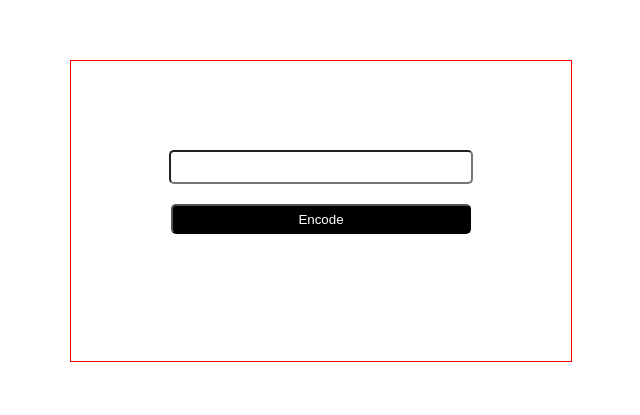
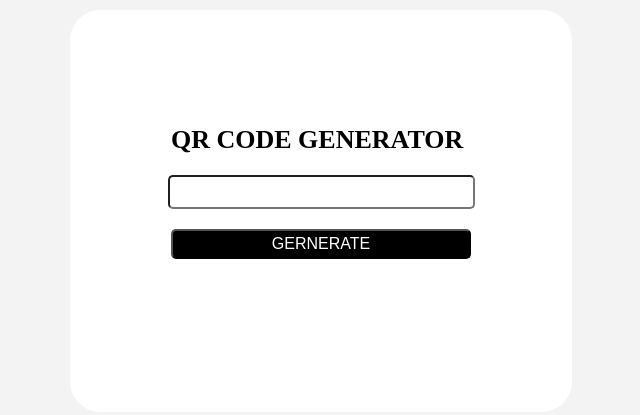
Before and after one commit to Ayush-the-uchiha/selfProject, a plain HTML site: page qrCodeGenerator/index.html in a window 1280 px wide. Shown: the part 139-554 px from the top of the page, without its empty margins (319-959 px from the left). Drawn offline with Linux system fonts and the light colour scheme.

Commit message:
Refactor QR code generator HTML layout and styles
Updated styles and structure for better layout and aesthetics.

```diff
--- a/qrCodeGenerator/index.html
+++ b/qrCodeGenerator/index.html
@@ -1,3 +1,4 @@
+
 <!DOCTYPE html>
 <html lang="en">
 <head>
@@ -14,41 +15,55 @@
             display: flex;
             justify-content: center;
             align-items: center;
+            background-color: #f3f3f3;
         }
         .container{
-            border: 1px solid red;
+            /* border: 3px solid black; */
+            border: 1px solid white;
+            border-radius: 30px;
             width: 500px;
-            height: 300px;
+            height: 400px;
             display: flex;
             flex-direction: column;
             justify-content: center;
             align-items: center;
             gap: 20px;
+            background-color: white;
         }
         #inputField, button{
             width: 300px;
             height: 30px;
             border-radius: 5px;
         }
-        #inputField::placeholder{
-            padding-left:8px;
+        #inputField{
+            padding-left: 3px ;
+            font-size: medium;
         }
         button{
             color: white;
             background-color: black;
+            font-size: medium;
         }
-
+        button:active{
+            background-color: rgb(19, 19, 19);
+            text-decoration: dotted;
+        }
+        h1{
+            width: 300px;
+            font-size: 26px;
+        }
     </style>
 </head>
 <body>
     <div class="container">
+        <h1 >QR CODE GENERATOR</h1>
         <div class="containerBox">
             <input type="text" id="inputField">
         </div>
         <div class="containerBox">
-            <button onclick="generateQRCode()">Encode</button>
+            <button onclick="generateQRCode()">GERNERATE</button>
         </div>
-        <div class="containerBox1">
+        <div id="containerBox1">
             <img src="  " alt="" id="resultContainer">
         </div>
     </div>
```
